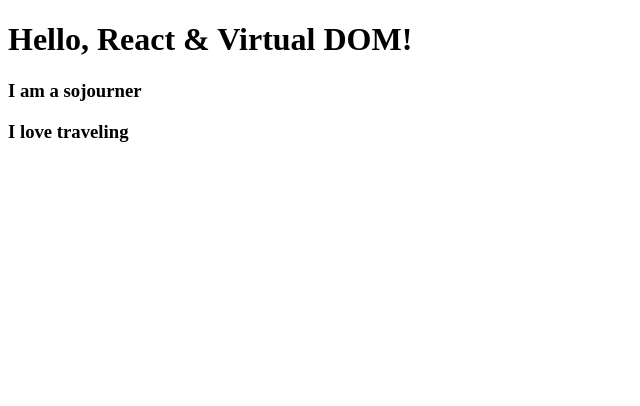
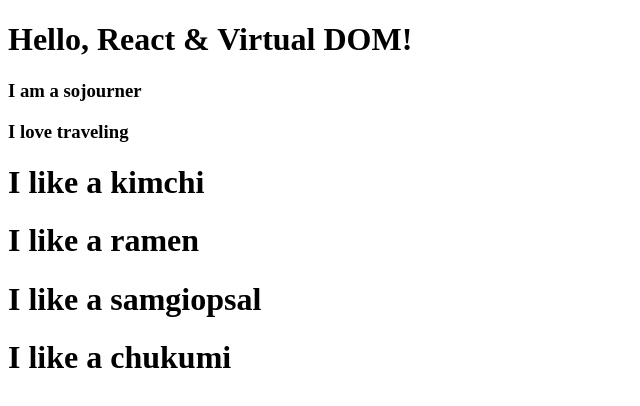
Before and after one commit to gyheo/sojourner_app, a React (Create React App) app: page / in a window 1280 px wide. Shown: the top 406 px of the page, without its empty margins (0-640 px from the left). Built offline with nearby package versions, Linux system fonts and the light colour scheme.

Commit message:
Reusable Components with JSX + Props

```diff
--- a/src/App.js
+++ b/src/App.js
@@ -1,13 +1,23 @@
 import React from 'react';
-import Sojourner from './sojoruner';
 import Traveler from './traveler';
 
+function Sojourner() {
+  return <h3>I am a sojourner</h3>;
+}
+
+function Food({ favorite }) {
+  return <h1>I like a {favorite}</h1>;
+}
 function App() {
   return (
     <div>
       <h1>Hello, React & Virtual DOM!</h1>
       <Sojourner/>
       <Traveler/>
+      <Food favorite="kimchi"/>
+      <Food favorite="ramen"/>
+      <Food favorite="samgiopsal"/>
+      <Food favorite="chukumi"/>
     </div>
   );
 }
--- a/src/sojoruner.js
+++ /dev/null
@@ -1,7 +0,0 @@
-import React from "react";
-
-function Sojourner(){
-    return <h3>I am a sojourner</h3>
-}
-
-export default Sojourner;
```
